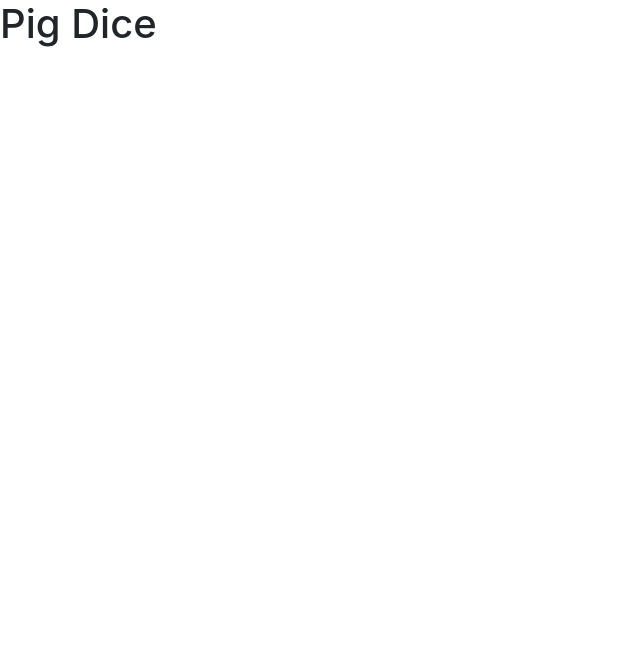
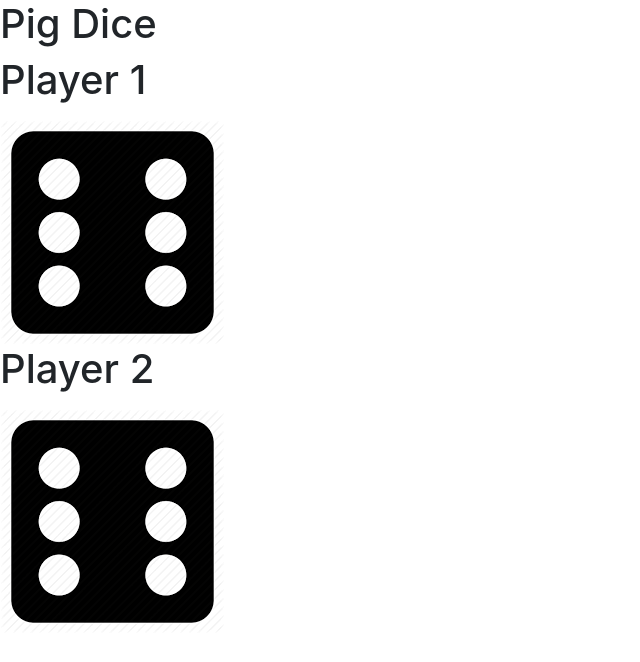
Before and after one commit to Mash14/Pig-Dice, a plain HTML site: page index.html in a window 1280 px wide. Shown: the whole page, without its empty margins (0-640 px from the left). Drawn offline with Linux system fonts and the light colour scheme.

Commit message:
Add images in body

```diff
--- a/index.html
+++ b/index.html
@@ -10,6 +10,15 @@
   </head>
   <body>
     <h1>Pig Dice<h1>
+      <div>
+        <p>Player 1</p>
+        <img src="img/img6.png" alt="dice image">
+      </div>
+      <div>
+        <p>Player 2</p>
+        <img src="img/img6.png" alt="dice image">
+      </div>
+
 
   </body>
 </html>
```
Also changed, not shown: img/img1.jpeg (renamed from img/imag1.jpeg).
